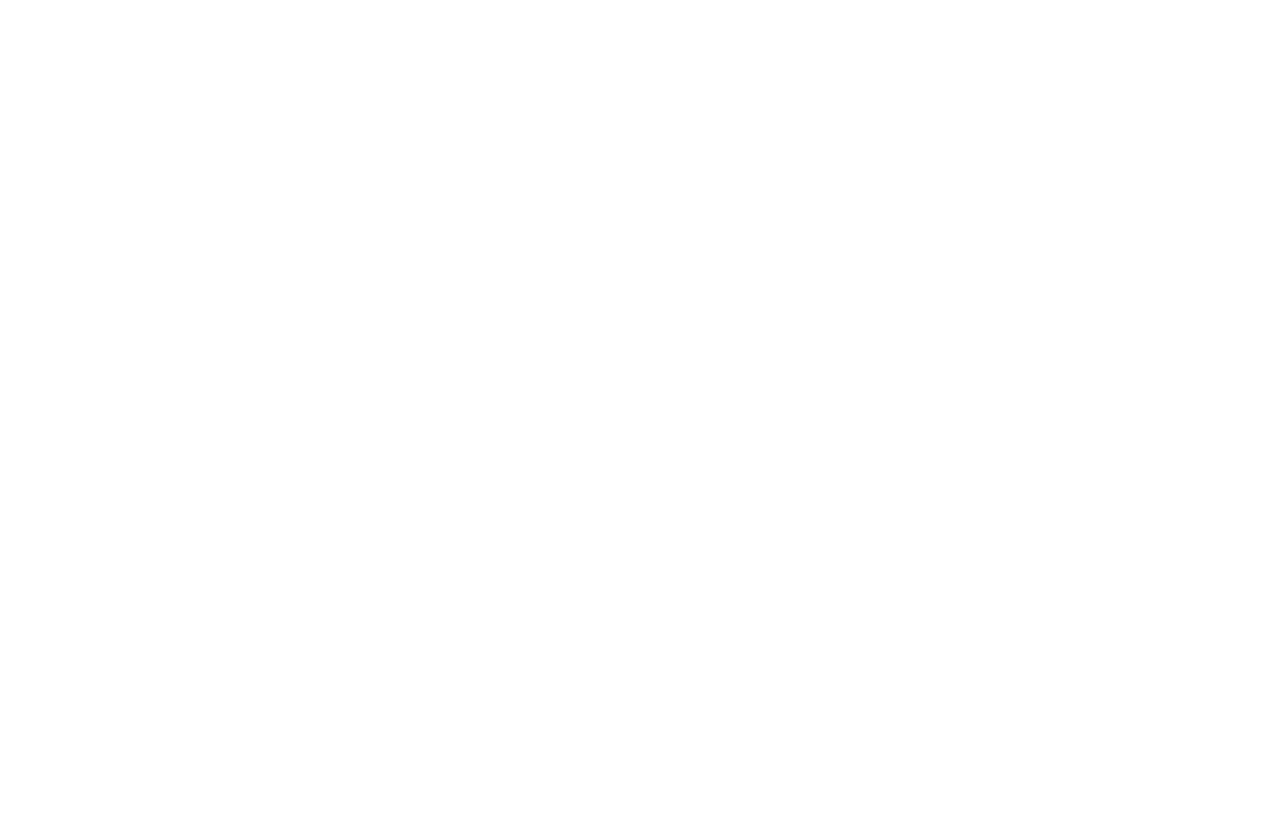
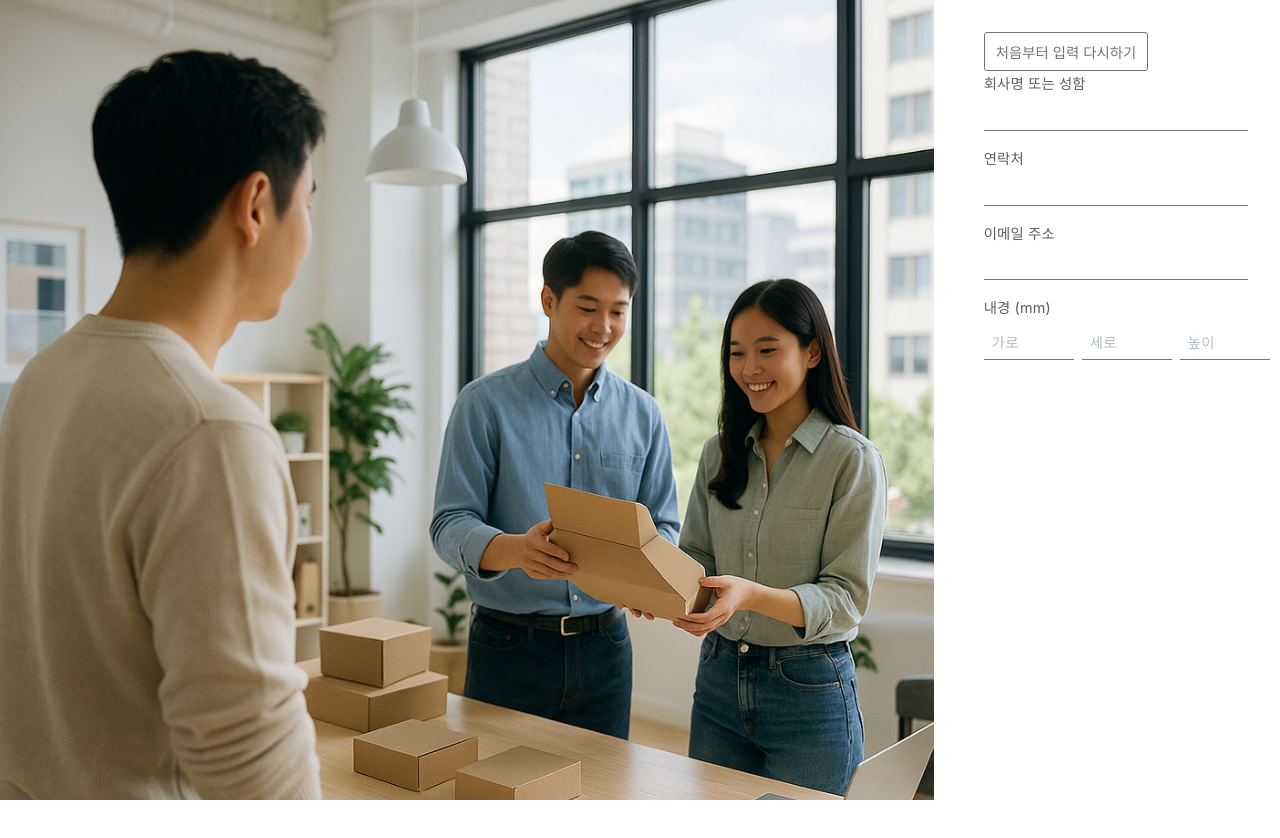
Before and after one commit to YimYoungheun/MTDL-Package, a React (Create React App) app: page /box-type-b in a window 1280 px wide. Before the commit this address had no page. Shown: the top 838 px of the page. Before the commit the page ends 800 px from the top, so only its background shows below. Built offline with nearby package versions, Linux system fonts and the light colour scheme.

Commit message:
App.js fixed

```diff
--- a/src/App.js
+++ b/src/App.js
@@ -1,5 +1,3 @@
-// src/App.js
-
 import { BrowserRouter as Router, Routes, Route, Navigate } from "react-router-dom";
 import BBoxOrder from "./components/BBoxOrder";
 
@@ -8,8 +6,7 @@ function App() {
     <Router>
       <Routes>
         <Route path="/" element={<Navigate to="/box-type-b" />} />
-        {/* 앞으로 다른 제품 추가시 여기에 추가 */}
-        {/* <Route path="/box-type-y" element={<YBoxOrder />} /> */}
+        <Route path="/box-type-b" element={<BBoxOrder />} />  {/* 이 줄이 꼭 필요!! */}
       </Routes>
     </Router>
   );
```
